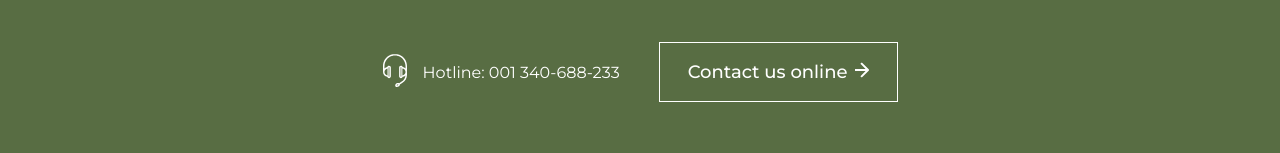
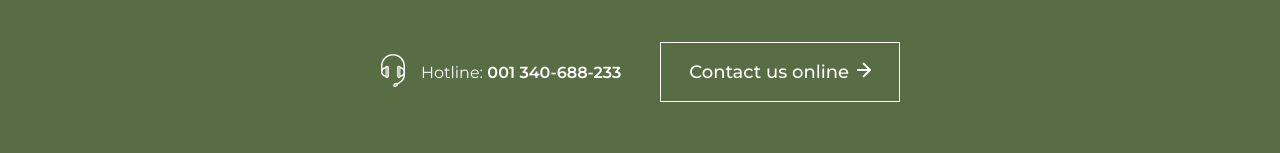
Before and after one commit to Lointainy/Seven-vital, a Next.js app: page / in a window 1280 px wide. Shown: the part 6803-6956 px from the top of the page. Built offline with nearby package versions, Linux system fonts and the light colour scheme.

Commit message:
fixed styles

```diff
--- a/components/sections/QuestionUs/QuestionUs.module.scss
+++ b/components/sections/QuestionUs/QuestionUs.module.scss
@@ -46,6 +46,10 @@
 			}
 		}
 	}
+
+	.descBold {
+		font-weight: 600;
+	}
 }
 
 @include media(md, mn) {
```
